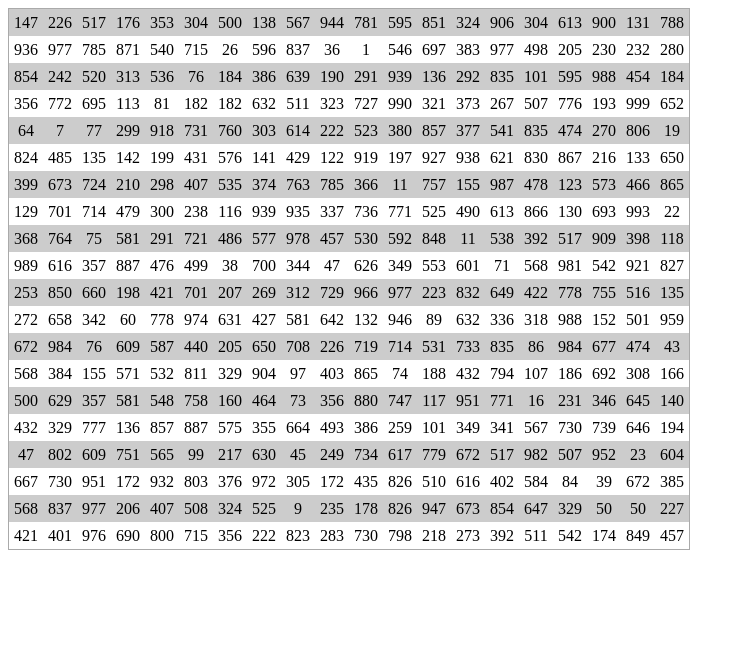
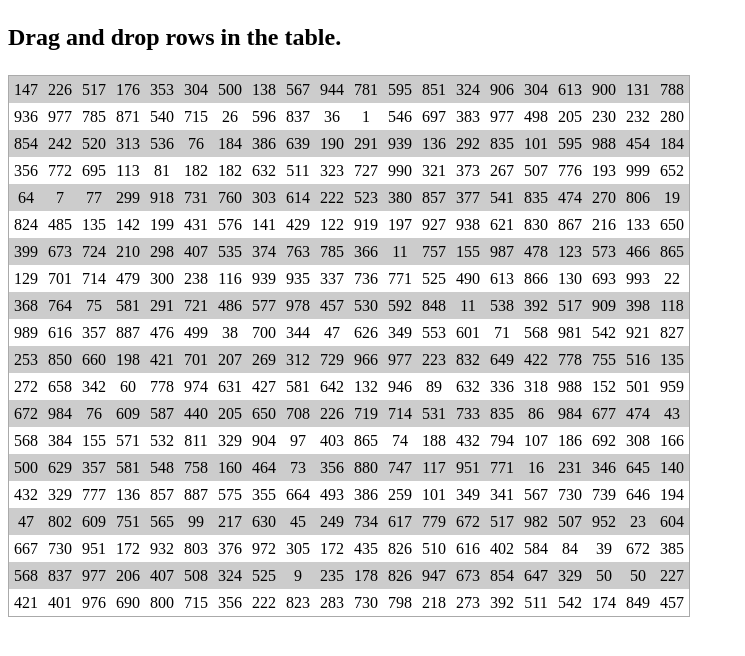
Before and after one commit to artsince/draggable-table, a plain HTML site: page index.html in a window 1280 px wide. Shown: the whole page, without its empty margins (0-745 px from the left). Drawn offline with Linux system fonts and the light colour scheme.

Commit message:
added an instructive line

```diff
--- a/index.html
+++ b/index.html
@@ -5,10 +5,15 @@
         <title>Draggable table example</title>
         <link rel="stylesheet" type="text/css" href="css/style.css">
         <style>
-
+p {
+    font: sans-serif;
+    font-size: 24px;
+    font-weight: bold;
+}
         </style>
     </head>
     <body>
+        <p>Drag and drop rows in the table.</p>
         <table cellspacing="0"></table>
         <div id="logs">
         </div>
```
